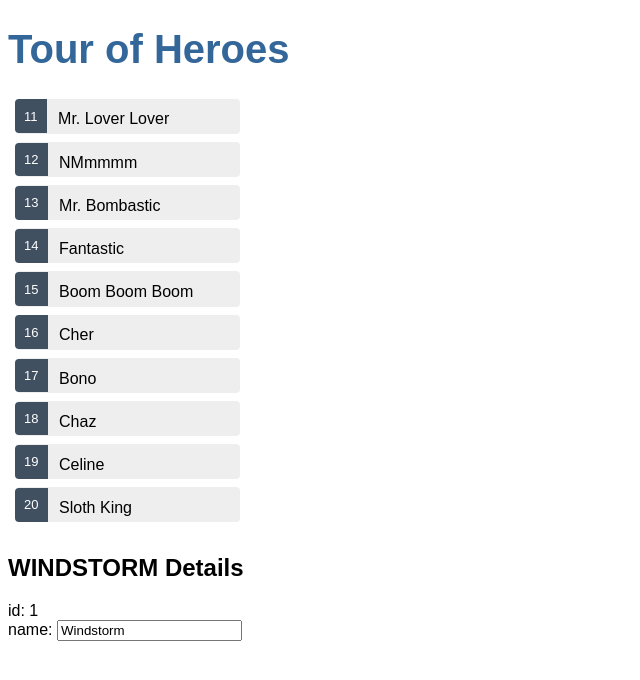
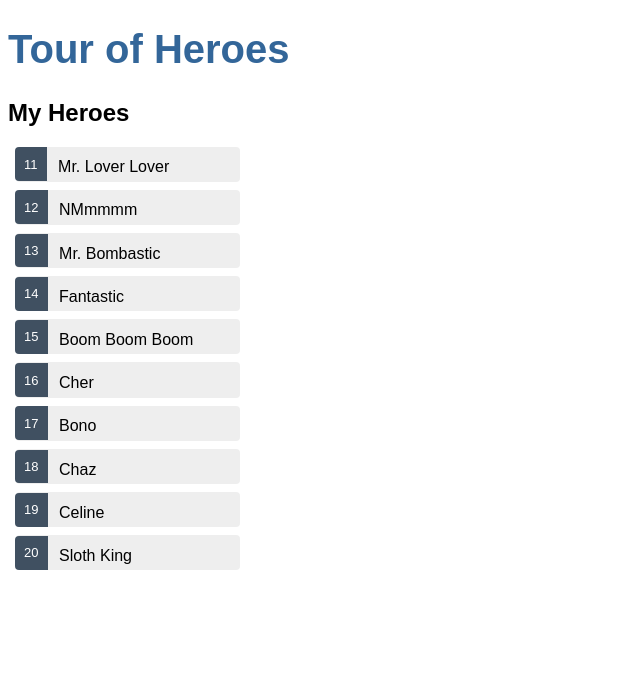
Before and after one commit to atculpepper/angular-tour-of-heroes, an Angular app: page / in a window 1280 px wide. Shown: the top 680 px of the page, without its empty margins (0-640 px from the left). Built offline with nearby package versions, Linux system fonts and the light colour scheme.

Commit message:
added an event listener to listen for click on a li element. Within the class, defined the onSelect(hero) method to set this.selectedHero = to hero. with this, selected Details will render (and selectedHero will be defined) only when user clicks on a li element.

```diff
--- a/src/app/heroes/heroes.component.html
+++ b/src/app/heroes/heroes.component.html
@@ -1,15 +1,21 @@
-<h2></h2>
+<h2>My Heroes</h2>
 <ul class="heroes">
-  <li *ngFor="let hero of heroes">
+  <li
+    *ngFor="let hero of heroes"
+    (click)="onSelect(hero)"
+    [class.selected]="hero === selectedHero"
+  >
     <span class="badge">{{ hero.id }} </span>{{ hero.name }}
   </li>
 </ul>
 
-<h2>{{ hero.name | uppercase }} Details</h2>
-<div><span>id: </span>{{ hero.id }}</div>
-<div>
-  <label
-    >name:
-    <input [(ngModel)]="hero.name" placeholder="name" />
-  </label>
+<div *ngIf="selectedHero">
+  <h2>{{ selectedHero.name | uppercase }} Details</h2>
+  <div><span>id: </span>{{ selectedHero.id }}</div>
+  <div>
+    <label
+      >name:
+      <input [(ngModel)]="selectedHero.name" placeholder="name" />
+    </label>
+  </div>
 </div>
--- a/src/app/heroes/heroes.component.ts
+++ b/src/app/heroes/heroes.component.ts
@@ -10,12 +10,13 @@
 })
 export class HeroesComponent implements OnInit {
   //hero is a type, with an interface imported from ../hero
-  hero: Hero = {
-    id: 1,
-    name: 'Windstorm',
-  };
+  selectedHero: Hero;
+
   //defining component property to expose HEROES array for binding
   heroes = HEROES;
+  onSelect(hero: Hero): void {
+    this.selectedHero = hero;
+  }
 
   constructor() {}
 
```
